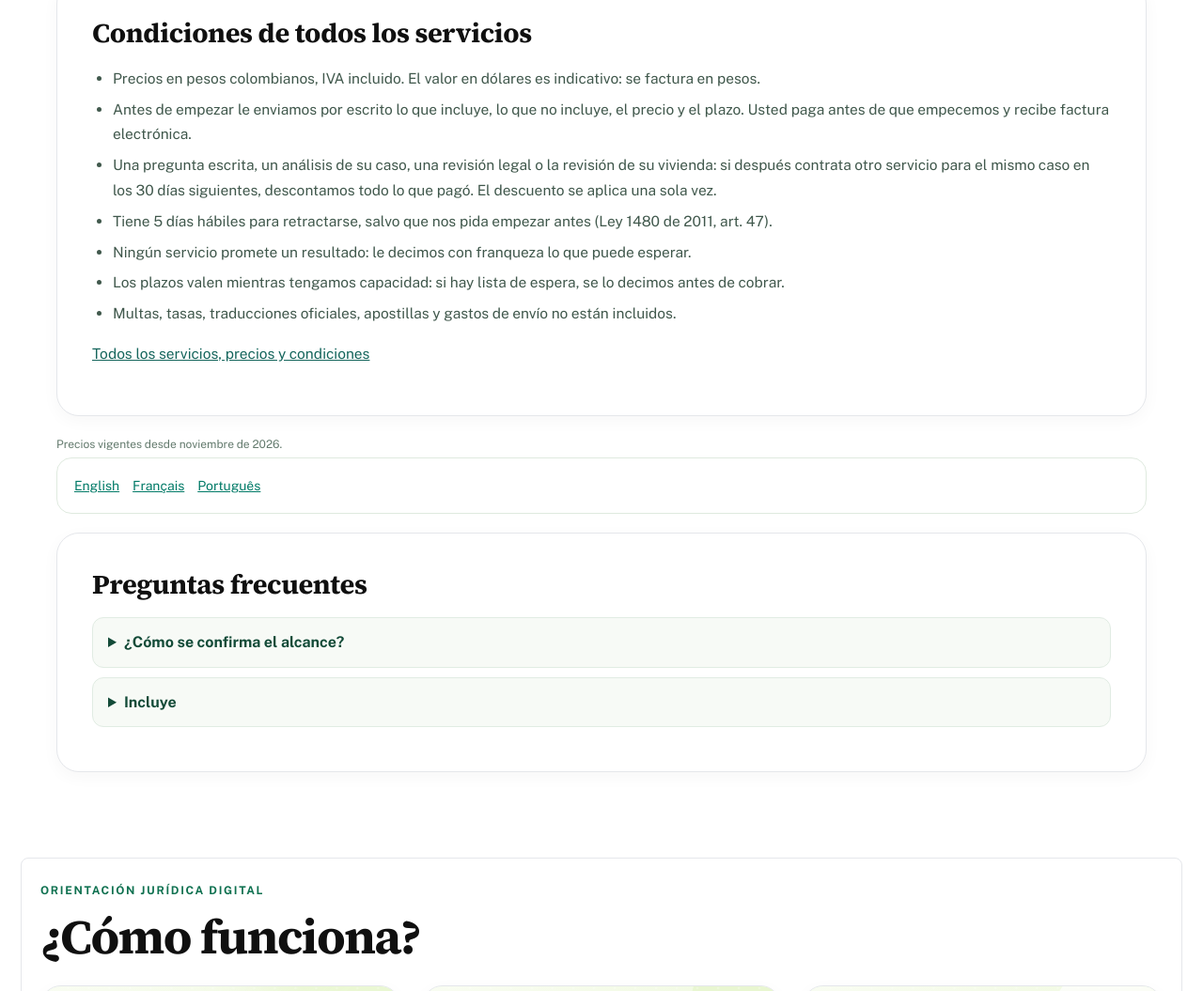
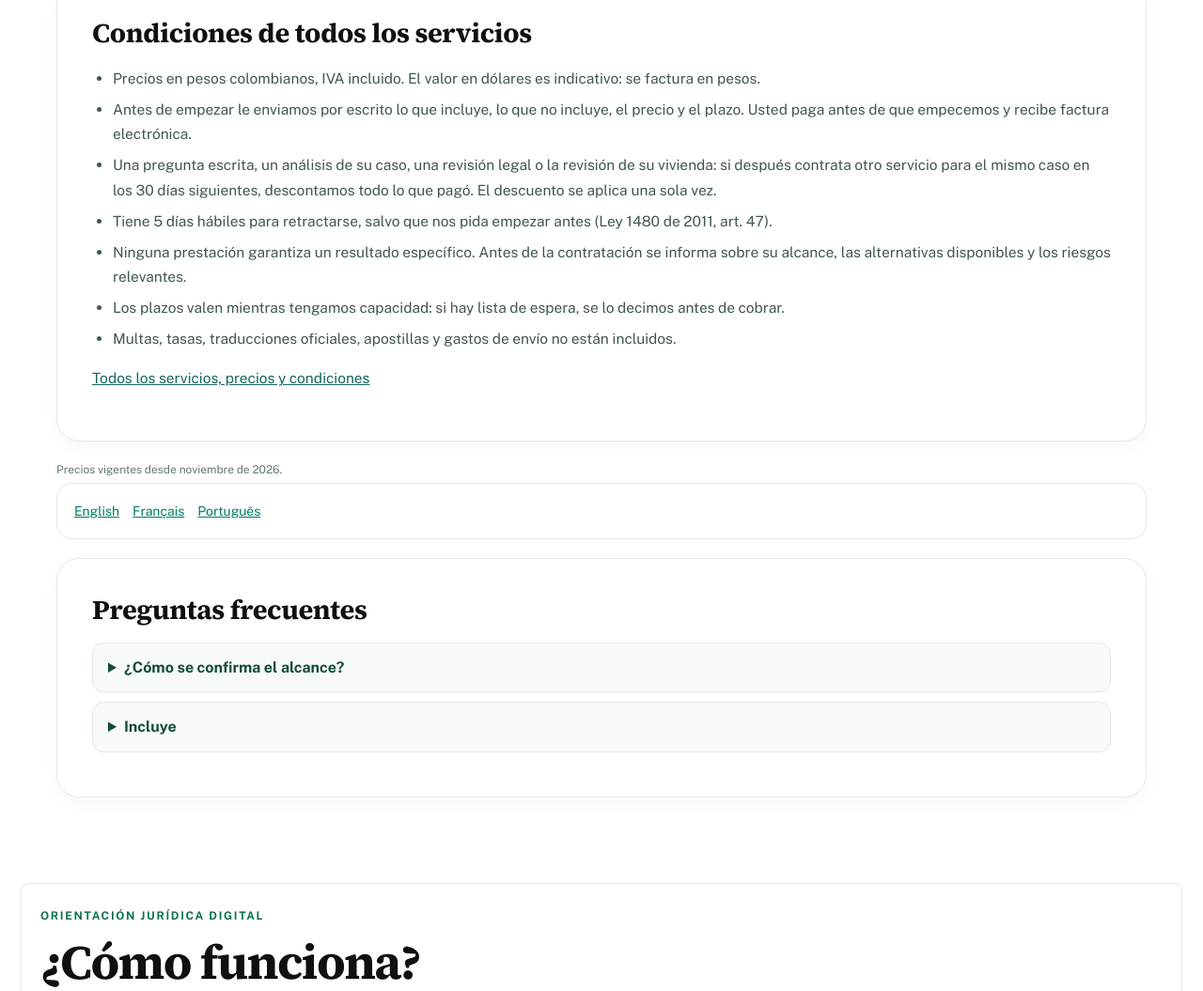
Before and after one commit to IHA-PF/orientacion-iha, a plain HTML site: page es/servicios/pregunta-escrita-a-una-abogada/index.html in a window 1280 px wide. Shown: the part 2185-3240 px from the top of the page at 94% size. Drawn offline with Linux system fonts and the light colour scheme.

Commit message:
content(es): professional legal wording in service descriptions

```diff
--- a/es/servicios/pregunta-escrita-a-una-abogada/index.html
+++ b/es/servicios/pregunta-escrita-a-una-abogada/index.html
@@ -74,7 +74,7 @@ footer .org{display:flex;align-items:flex-start;gap:12px}footer .seal{flex:none;
 <section><h2>Plazo</h2><p>Respuesta escrita en 2 días hábiles.</p><p class="upd">Se descuenta completo si contrata otro servicio para el mismo caso en los 30 días siguientes.</p></section>
 <section class="cta"><p>Elija el servicio y envíenos el mensaje por WhatsApp o por correo, como prefiera. Le respondemos con el alcance por escrito y los datos de pago. Cuéntenos su caso en el mensaje, sin enviar documentos todavía.</p><a class="go" href="../../../?lang=es#servicios-pregunta">Pedir este servicio</a></section>
 <section class="rel"><h2>Situaciones relacionadas</h2><ul><li><a href="../../me-cancelaron-la-reserva/">Me cancelaron la reserva</a></li><li><a href="../../vuelo-cancelado-o-no-me-dejaron-abordar-sobreventa/">Vuelo cancelado o no me dejaron abordar (sobreventa)</a></li><li><a href="../../compra-en-linea-que-no-llego-o-llego-tarde/">Compra en línea que no llegó o llegó tarde</a></li><li><a href="../../producto-defectuoso-garantia/">Producto defectuoso (garantía)</a></li><li><a href="../../cobros-de-mas-o-deposito-no-devuelto/">Cobros de más o depósito no devuelto</a></li><li><a href="../../internet-celular-o-tv/">Internet, celular o TV</a></li></ul></section>
-<section><h2>Condiciones de todos los servicios</h2><ul><li>Precios en pesos colombianos, IVA incluido. El valor en dólares es indicativo: se factura en pesos.</li><li>Antes de empezar le enviamos por escrito lo que incluye, lo que no incluye, el precio y el plazo. Usted paga antes de que empecemos y recibe factura electrónica.</li><li>Una pregunta escrita, un análisis de su caso, una revisión legal o la revisión de su vivienda: si después contrata otro servicio para el mismo caso en los 30 días siguientes, descontamos todo lo que pagó. El descuento se aplica una sola vez.</li><li>Tiene 5 días hábiles para retractarse, salvo que nos pida empezar antes (Ley 1480 de 2011, art. 47).</li><li>Ningún servicio promete un resultado: le decimos con franqueza lo que puede esperar.</li><li>Los plazos valen mientras tengamos capacidad: si hay lista de espera, se lo decimos antes de cobrar.</li><li>Multas, tasas, traducciones oficiales, apostillas y gastos de envío no están incluidos.</li></ul><p><a href="../../servicios-y-precios/">Todos los servicios, precios y condiciones</a></p></section>
+<section><h2>Condiciones de todos los servicios</h2><ul><li>Precios en pesos colombianos, IVA incluido. El valor en dólares es indicativo: se factura en pesos.</li><li>Antes de empezar le enviamos por escrito lo que incluye, lo que no incluye, el precio y el plazo. Usted paga antes de que empecemos y recibe factura electrónica.</li><li>Una pregunta escrita, un análisis de su caso, una revisión legal o la revisión de su vivienda: si después contrata otro servicio para el mismo caso en los 30 días siguientes, descontamos todo lo que pagó. El descuento se aplica una sola vez.</li><li>Tiene 5 días hábiles para retractarse, salvo que nos pida empezar antes (Ley 1480 de 2011, art. 47).</li><li>Ninguna prestación garantiza un resultado específico. Antes de la contratación se informa sobre su alcance, las alternativas disponibles y los riesgos relevantes.</li><li>Los plazos valen mientras tengamos capacidad: si hay lista de espera, se lo decimos antes de cobrar.</li><li>Multas, tasas, traducciones oficiales, apostillas y gastos de envío no están incluidos.</li></ul><p><a href="../../servicios-y-precios/">Todos los servicios, precios y condiciones</a></p></section>
 <p class="upd">Precios vigentes desde noviembre de 2026.</p>
 <nav class="langs" aria-label="Otros idiomas"><a href="../../../en/services/written-question-to-a-lawyer/" hreflang="en" lang="en">English</a><a href="../../../fr/services/question-ecrite-a-une-avocate/" hreflang="fr" lang="fr">Français</a><a href="../../../pt/servicos/pergunta-escrita-a-uma-advogada/" hreflang="pt-BR" lang="pt-BR">Português</a></nav>
 </main>
```
